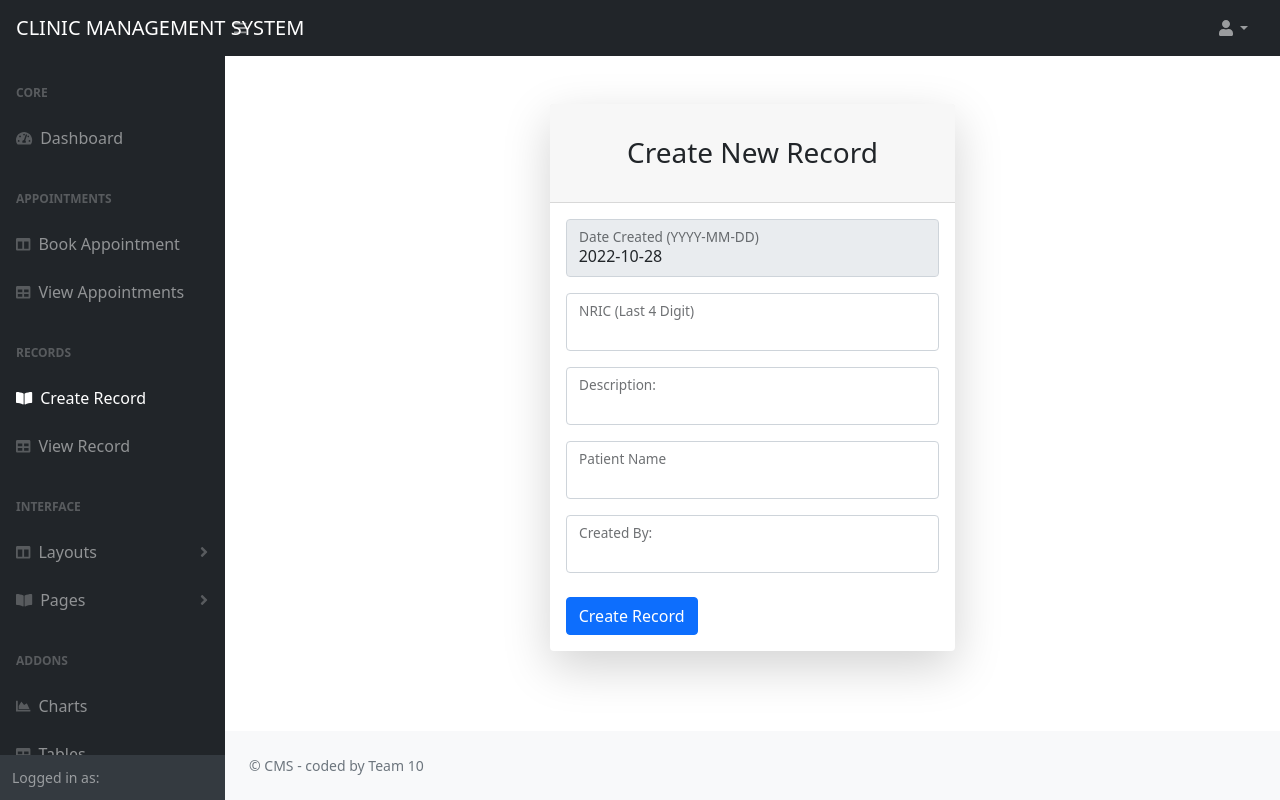
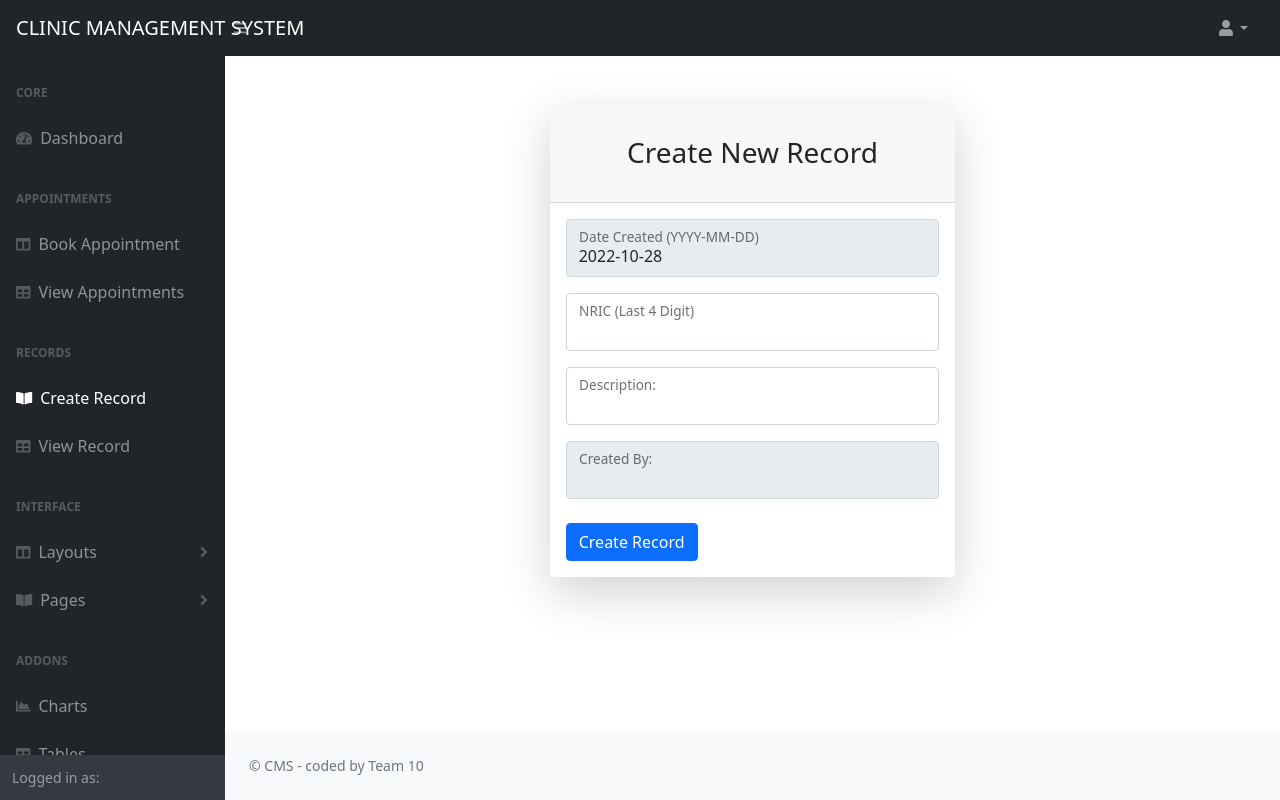
Before and after one commit to donovancham/SSD-project, a Flask app: page /createRecord.html in a window 1280 px wide. Run offline with Flask 2, Linux system fonts and the light colour scheme; some libraries are stand-ins or nearby versions.

Commit message:
Added data into forms
Automated current user data integration into booking of appointment and creating of records form

```diff
--- a/3203ssd/apps/authentication/forms.py
+++ b/3203ssd/apps/authentication/forms.py
@@ -52,5 +52,4 @@ class CreateRecordForm(FlaskForm):
     defaultDate = StringField('defaultDate', id='defaultDate', validators=[DataRequired()])
     inputNRIC = StringField('inputNRIC', id='inputNRIC', validators=[DataRequired()])
     inputDescription = StringField('inputDescription', id='inputDescription', validators=[DataRequired()])
-    inputName = StringField('inputName', id='inputName', validators=[DataRequired()])
     inputCreatedBy = StringField('inputCreatedBy', id='inputCreatedBy', validators=[DataRequired()])
--- a/3203ssd/apps/authentication/routes.py
+++ b/3203ssd/apps/authentication/routes.py
@@ -1,6 +1,6 @@
 # -*- encoding: utf-8 -*-
 
-from flask import render_template, redirect, request, url_for
+from flask import render_template, redirect, request, url_for, flash
 from flask_login import (
     current_user,
     login_user,
@@ -137,13 +137,22 @@ def createRecord():
             inputNRIC = request.form['inputNRIC']
             inputDescription = request.form['inputDescription']
 
-            inputName = request.form['inputName']
+            # inputName = request.form['inputName']
+            inputName = ""
             inputCreatedBy = request.form['inputCreatedBy']
 
-            newRecord = Record(dateCreated = defaultDate, createdBy = inputCreatedBy, patientName = inputName, patientNRIC = inputNRIC, description = inputDescription)
-            db.session.add(newRecord)
-            db.session.commit()
-            return redirect('/viewRecord.html')
+            checkUsers = Users.query.all()
+            for eachUser in checkUsers:
+                if eachUser.nric == inputNRIC:
+                    inputName = eachUser.name
+
+            if (inputName == ""):
+                print("No such NRIC in User Database")
+            else:
+                newRecord = Record(dateCreated = defaultDate, createdBy = inputCreatedBy, patientName = inputName, patientNRIC = inputNRIC, description = inputDescription)
+                db.session.add(newRecord)
+                db.session.commit()
+                return redirect('/viewRecord.html')
 
     return render_template('home/createRecord.html', segment="createRecord", form=form)
 
--- a/3203ssd/apps/templates/home/bookAppointment.html
+++ b/3203ssd/apps/templates/home/bookAppointment.html
@@ -28,11 +28,11 @@
                                     <label for="inputDetail">Appointment Detail:</label>
                                 </div>
                                 <div class="form-floating mb-3">
-                                    {{ form.inputNRIC(class="form-control") }}
+                                    {{ form.inputNRIC(class="form-control", value=current_user.nric, readonly="readonly") }}
                                     <label for="inputNRIC"> Patient NRIC (Last 4 Digit)</label>
                                 </div>
                                 <div class="form-floating mb-3">
-                                    {{ form.inputName(class="form-control")}}
+                                    {{ form.inputName(class="form-control", value=current_user.name, readonly="readonly")}}
                                     <label for="inputName">Patient Name:</label>
                                 </div>
                                 <div class="d-flex align-items-center justify-content-between mt-4 mb-0">
--- a/3203ssd/apps/templates/home/createRecord.html
+++ b/3203ssd/apps/templates/home/createRecord.html
@@ -27,12 +27,9 @@
                                     {{ form.inputDescription(class="form-control")}}
                                     <label for="inputDescription">Description:</label>
                                 </div>
+
                                 <div class="form-floating mb-3">
-                                    {{ form.inputName(class="form-control") }}
-                                    <label for="inputName">Patient Name</label>
-                                </div>
-                                <div class="form-floating mb-3">
-                                    {{ form.inputCreatedBy(class="form-control")}}
+                                    {{ form.inputCreatedBy(class="form-control", value=current_user.name, readonly="readonly")}}
                                     <label for="inputCreatedBy">Created By:</label>
                                 </div>
                                 <div class="d-flex align-items-center justify-content-between mt-4 mb-0">
```
